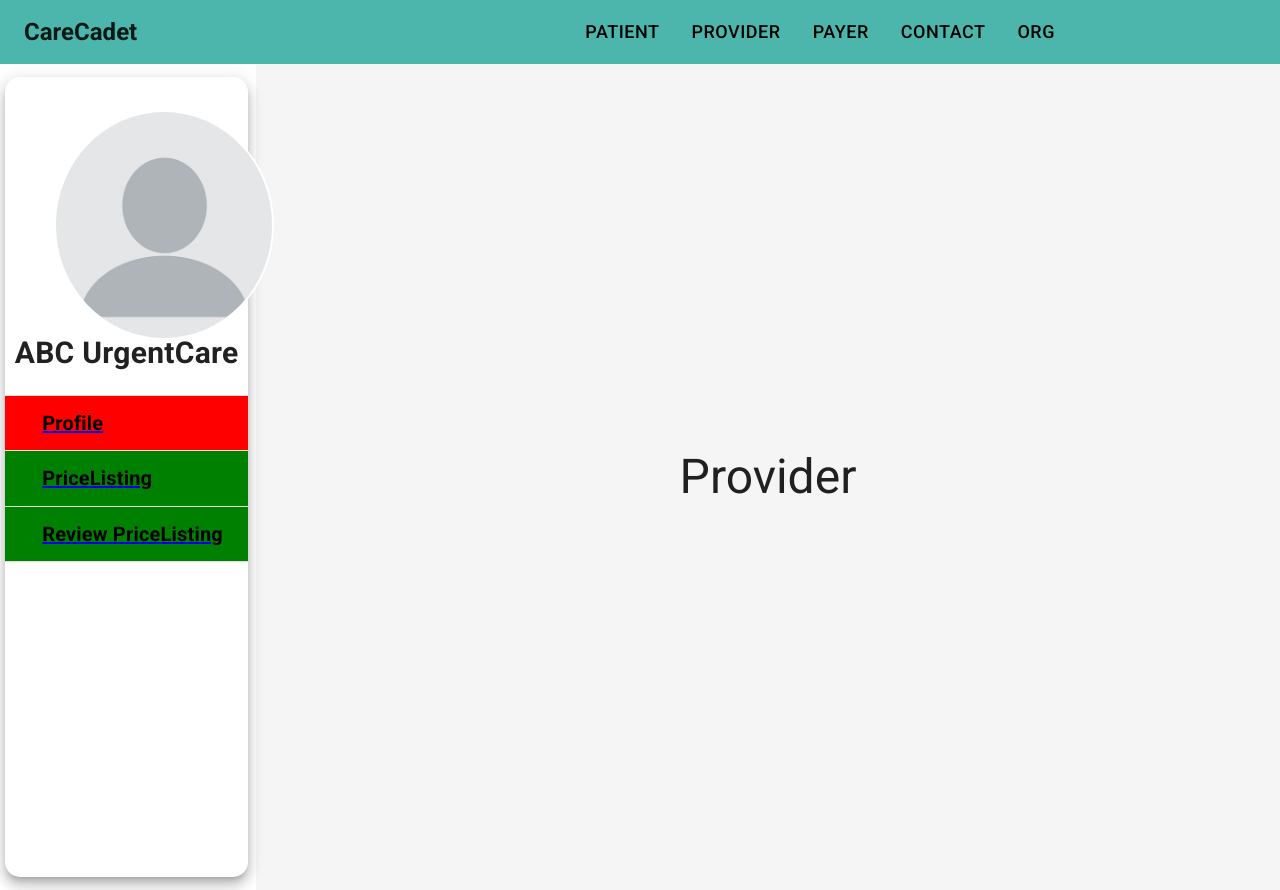
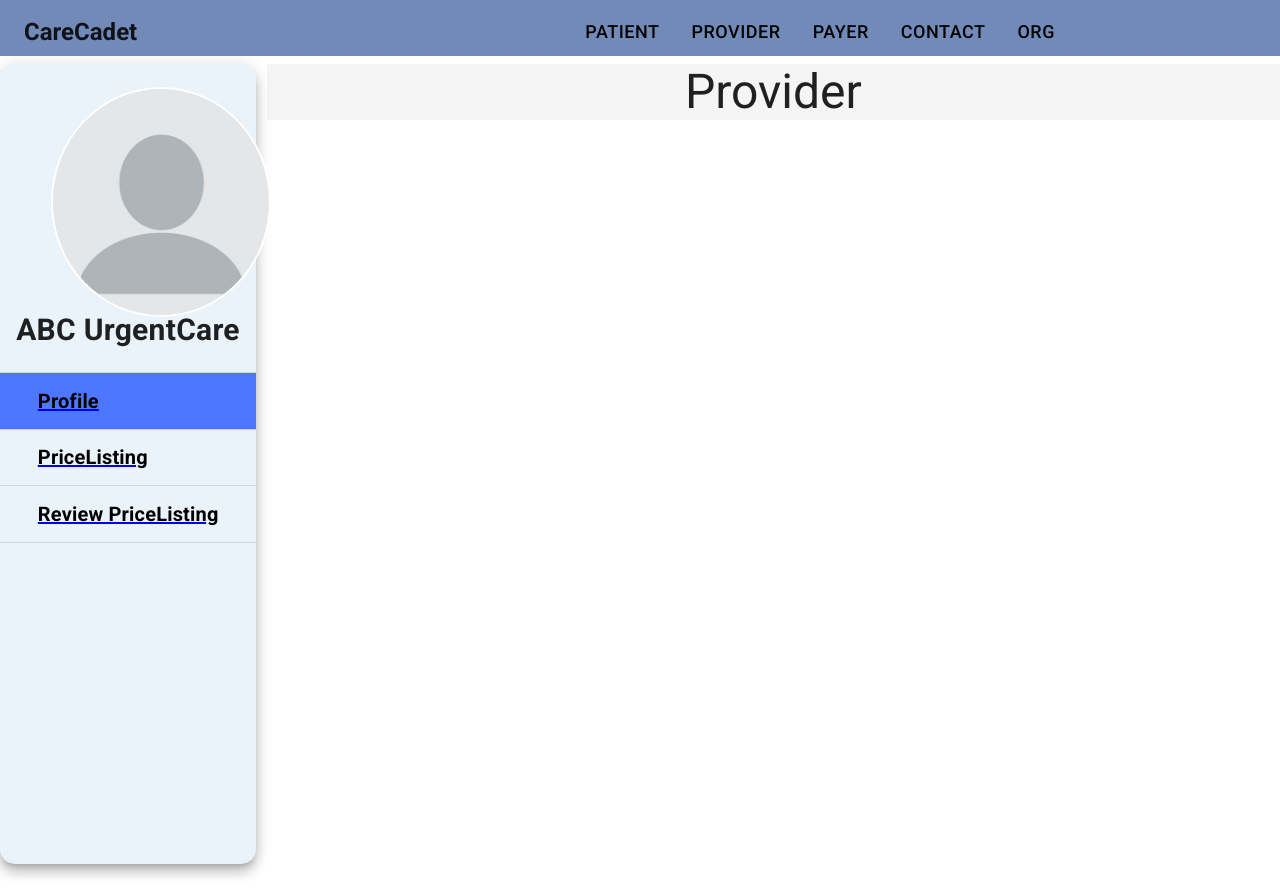
Before and after one commit to MeiiporulTrainingSite/carecadet_project, a React (Create React App) app in the folder carecadet/: page /provider in a window 1280 px wide. After the commit the page ends 800 px from the top, so only its background shows below. Built offline with nearby package versions, Linux system fonts and the light colour scheme.

Commit message:
Layoutchanges

```diff
--- a/carecadet/src/Pages/OrganizationInfo.tsx
+++ b/carecadet/src/Pages/OrganizationInfo.tsx
@@ -1,7 +1,7 @@
 import React from "react";
 import { Formik, Form } from "formik";
 import * as Yup from "yup";
-import { TextField, Box, Typography, Grid } from "@mui/material";
+import { TextField, Box, Typography, Grid,Paper } from "@mui/material";
 import axios from "axios";
 
 import FormTextField from "../Components/Textfield";
@@ -176,7 +176,7 @@ const OrganizationInfo = () => {
     },
   ];
   return (
-    <Box sx={{ backgroundColor: "primary.light", padding: "1.5rem" }}>
+    <Paper elevation = {5}  sx={{ backgroundColor: "primary.light", padding: "1.5rem" ,borderRadius: "15px"}}>
       <Formik initialValues={initialValues} onSubmit={onSubmit}>
         <Form>
           <Grid container spacing={2}>
@@ -286,7 +286,7 @@ const OrganizationInfo = () => {
           </Grid>
         </Form>
       </Formik>
-    </Box>
+    </Paper>
   );
 };
 
--- a/carecadet/src/ProtectedRoute.tsx
+++ b/carecadet/src/ProtectedRoute.tsx
@@ -1,14 +1,46 @@
 import React from "react";
 import { Route, RouteProps, Navigate } from "react-router";
-import SideNavBar from './component/SideNav/SideNavComp';
-import "./check.css"
+import SideNavBar from "./component/SideNav/SideNavComp";
+import { Grid } from "@mui/material";
+import "./check.css";
 
 interface Props {
   children: JSX.Element;
 }
 const ProtectedRoute = ({ children }: Props) => {
   const isAuth = true;
-  return isAuth ? <div className="check"><div><SideNavBar/></div>{children}</div> : <Navigate to="/login" replace />;
+  return isAuth ? (
+    <Grid container>
+      <Grid item xs={2.5}>
+        <SideNavBar />
+      </Grid>
+      <Grid item xs={9.5}>{children}</Grid>
+    </Grid>
+  ) : (
+    <Navigate to="/login" replace />
+  );
 };
 
 export default ProtectedRoute;
+
+
+
+
+
+
+
+// import React from "react";
+// import { Route, RouteProps, Navigate } from "react-router";
+// import {Paper} from '@mui/material';
+// import SideNavBar from './component/SideNav/SideNavComp';
+// import "./check.css"
+
+// interface Props {
+//   children: JSX.Element;
+// }
+// const ProtectedRoute = ({ children }: Props) => {
+//   const isAuth = true;
+//   return isAuth ? <div className="check"><SideNavBar/>{children} </div> : <Navigate to="/login" replace />;
+// };
+
+// export default ProtectedRoute;
--- a/carecadet/src/component/Layout.tsx
+++ b/carecadet/src/component/Layout.tsx
@@ -16,13 +16,13 @@ const Layout = ({ children }:LayoutProps) => {
           display: "flex",
           flexDirection: "column",
           justifyContent: "flex-start",
-          minHeight: "100vh",
-          maxWidth: "100vw",
+          // minHeight: "100vh",
+          // maxWidth: "100vw",
           flexGrow: 1,
         }}
       >
         <Navbar />
-        {children}
+       <Box sx ={{marginTop:"8vh"}}>{children}</Box>
 
       </Box>
     </>
--- a/carecadet/src/component/Navbar.tsx
+++ b/carecadet/src/component/Navbar.tsx
@@ -29,8 +29,10 @@ const Navbar=()=>{
     <Box
       sx={{
         width: "100%",
-        height: "auto",
-        backgroundColor: "secondary.main",
+        height: "7vh",
+        backgroundColor: "secondary.light",
+        position:"fixed",
+        zIndex:1
       }}
     >
       <Container maxWidth="xl">
@@ -92,7 +94,7 @@ const Navbar=()=>{
             variant="h6"
             noWrap
             component="div"
-            sx={{   display: { xs: "flex", md: "none" } }}
+            sx={{  display: { xs: "flex", md: "none" } }}
           >
           <Box sx ={{flexGrow: "1", cursor: "pointer",display: { xs: "flex", md: "none" }}}>CareCadet</Box>
           </Typography>
--- a/carecadet/src/component/SideNav/SideNavComp.tsx
+++ b/carecadet/src/component/SideNav/SideNavComp.tsx
@@ -33,7 +33,7 @@ const location = useLocation();
             <Toolbar
                 sx={{
                     //   bgcolor: "#FEB224",
-                    marginTop: "-15px",
+                    marginTop: "-25px",
                     borderRadius: { xs: "0", md: "20px 20px 0 0" },
                     height: "30vh",
                 }}
@@ -51,7 +51,6 @@ const location = useLocation();
                         borderRadius: "50%",
                     }}
                 />
-
             </Toolbar>
             <Typography
                 sx={{
@@ -78,7 +77,7 @@ const location = useLocation();
                                     // color: "#ff451b",
                                     borderRadius: "10px"
                                 },
-                                bgcolor: location.pathname === list.path ? "red": "green",
+                                bgcolor: location.pathname === list.path ? "secondary.dark": "primary.light",
                                 diplay: "flex",
                                 gap: "15px",
                                 padding: "5%",
@@ -107,44 +106,27 @@ const location = useLocation();
     );
 
     return (
-        <>
-            <Box sx={{ display: "flex" }}>
-                <CssBaseline />
-                <MenuList
-                    sx={{ display: { xs: "none", md: "block" } }}
-                >
-                    <Paper
+
+                <Paper
                         sx={{
                             display: { xs: "none", md: "block" },
                             height: "100vh",
-                            width: "19vw",
+                             width: "20vw",
                             borderRadius: "15px",
-                            margin: "5px"
+                            position:"fixed",
+                            bgcolor:"primary.light"
                         }}
                         elevation={9}
                     >
                         {drawer}
                     </Paper>
-                </MenuList>
-                <Drawer
-                    variant="temporary"
-                    open={mobileOpen}
-                    onClose={handleDrawerToggle}
-                    ModalProps={{
-                        keepMounted: true, // Better open performance on mobile.
-                    }}
-                    sx={{
-                        display: { xs: "block", md: "none" },
-                        "& .MuiDrawer-paper": {
-                            boxSizing: "border-box",
-                            width: drawerWidth,
-                        },
-                        zIndex: (theme) => theme.zIndex.drawer + 1,
-                    }}
-                >
-                    <Box sx={{ overflow: "hidden" }}>{drawer}</Box>
-                </Drawer>
-            </Box>
-        </>
+
+
+
+
+
+
+
+
     );
 }
```
